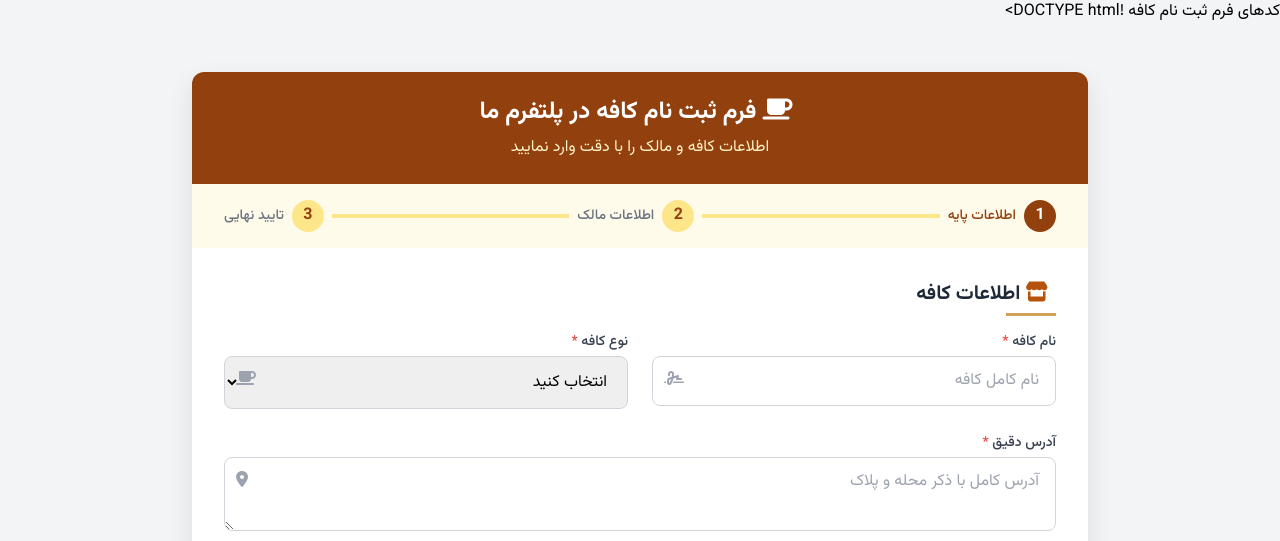
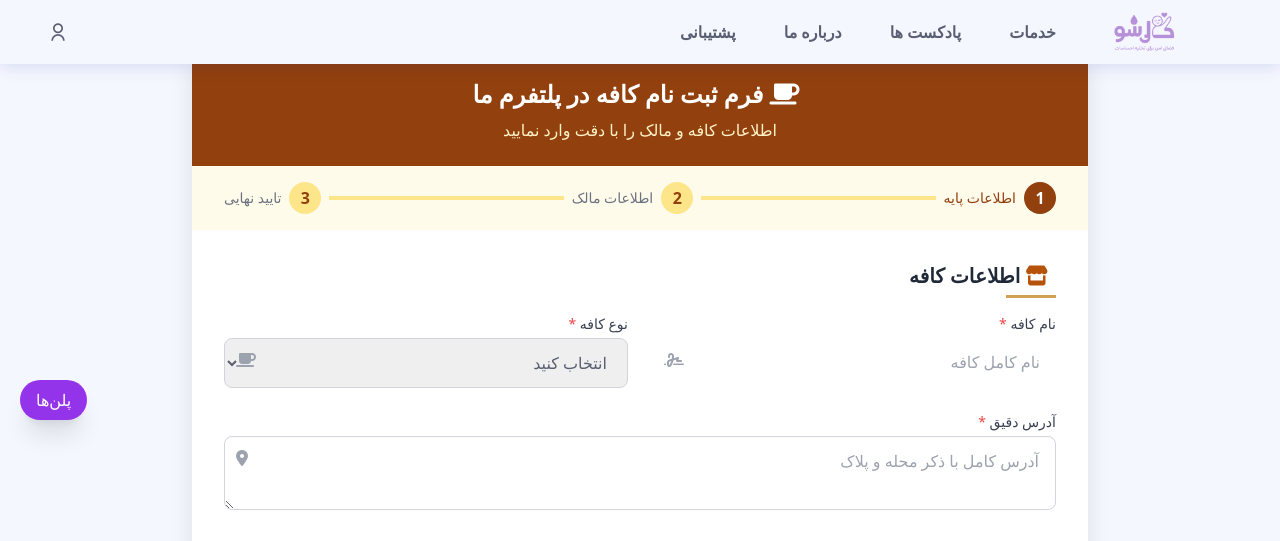
Before and after one commit to Sajjadshkh/khali_sho, a Django app: page /cafe/create/ in a window 1280 px wide. Shown: the top 541 px of the page. Run offline with Django 5.2, Linux system fonts and the light colour scheme; some libraries are stand-ins or nearby versions.

Commit message:
cafe template

```diff
--- a/us/templates/us/workusadviser.html
+++ b/us/templates/us/workusadviser.html
@@ -17,7 +17,7 @@
                 <p class="text-indigo-100 text-center mt-2">لطفا اطلاعات خود را با دقت کامل وارد نمایید</p>
             </section>
     <!-- Progress Steps -->
-
+{% comment %}
             <div class="bg-indigo-50 px-8 py-4 flex justify-between items-center">
                 <div class="flex items-center">
                     <div class="w-8 h-8 rounded-full bg-indigo-800 text-white flex items-center justify-center font-bold">1</div>
@@ -34,7 +34,7 @@
                     <div class="mr-2 text-sm font-medium text-gray-500">تخصص ها و تایید نهایی</div>
                 </div>
             </div>
-
+             {% endcomment %}
             <!-- Form -->
             <form class="p-8">
                 <!-- Personal Information Section -->
--- a/us/templates/us/workuscafe.html
+++ b/us/templates/us/workuscafe.html
@@ -1,67 +1,12 @@
-کدهای فرم ثبت نام کافه
+{% extends 'base.html' %}
+{% load static %}
 
-!DOCTYPE html>
-<html lang="fa" dir="rtl">
-<head>
-    <meta charset="UTF-8">
-    <meta name="viewport" content="width=device-width, initial-scale=1.0">
-    <title>ثبت نام کافه در پلتفرم ما</title>
-    <script src="https://cdn.tailwindcss.com"></script>
-    <link rel="stylesheet" href="https://cdnjs.cloudflare.com/ajax/libs/font-awesome/6.4.0/css/all.min.css">
-    <style>
-        @import url('https://fonts.googleapis.com/css2?family=Vazirmatn:wght@100;200;300;400;500;600;700;800;900&display=swap');
+{% block title %}ثبت نام کافه در پلتفرم ما{% endblock %}
 
-        body {
-            font-family: 'Vazirmatn', sans-serif;
-            background-color: #f5f5f5;
-        }
 
-        .form-container {
-            box-shadow: 0 10px 25px rgba(0, 0, 0, 0.1);
-            transition: all 0.3s ease;
-        }
+{% block content %}
 
-        .form-container:hover {
-            box-shadow: 0 15px 30px rgba(0, 0, 0, 0.15);
-        }
-
-        .input-field:focus {
-            border-color: #d1a054;
-            box-shadow: 0 0 0 3px rgba(209, 160, 84, 0.2);
-        }
-
-        .checkbox:checked {
-            background-color: #d1a054;
-            border-color: #d1a054;
-        }
-
-        .submit-btn {
-            background-color: #d1a054;
-            transition: all 0.3s ease;
-        }
-
-        .submit-btn:hover {
-            background-color: #b78a46;
-            transform: translateY(-2px);
-        }
-
-        .section-title {
-            position: relative;
-        }
-
-        .section-title::after {
-            content: '';
-            position: absolute;
-            right: 0;
-            bottom: -8px;
-            width: 50px;
-            height: 3px;
-            background-color: #d1a054;
-        }
-    </style>
-</head>
-<body class="bg-gray-100">
-    <div class="container mx-auto px-4 py-12">
+    <div class="cafe-container mx-auto px-4 py-12">
         <div class="max-w-4xl mx-auto bg-white rounded-xl overflow-hidden form-container">
             <!-- Header -->
             <div class="bg-amber-800 text-white py-6 px-8">
@@ -364,5 +309,4 @@
             });
         });
     </script>
-</body>
-</html>
+{% endblock %}
```
Also changed, not shown: static/css/styles.css (+46 -1 lines), us/models.py (+42 -0 lines).
